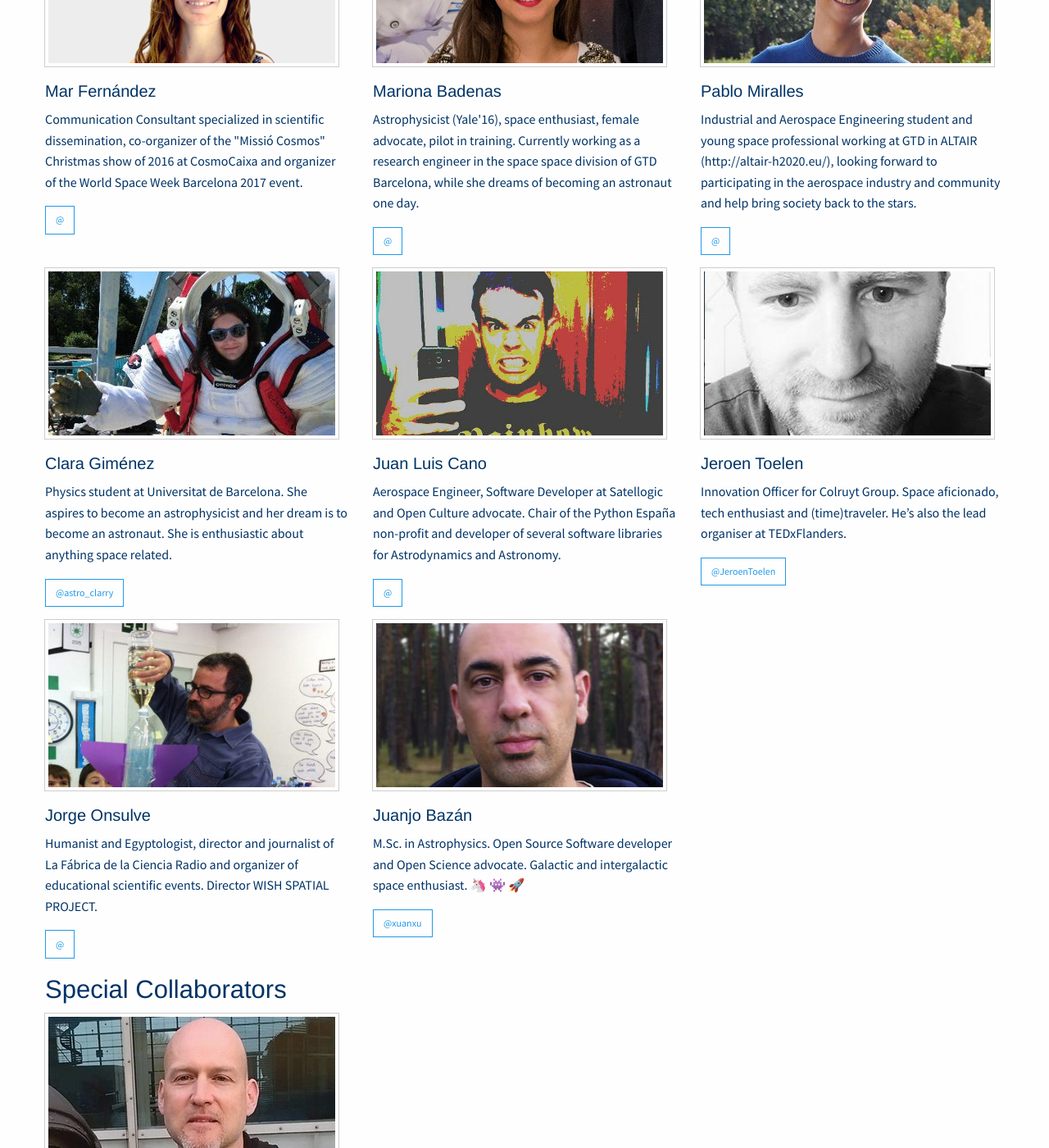
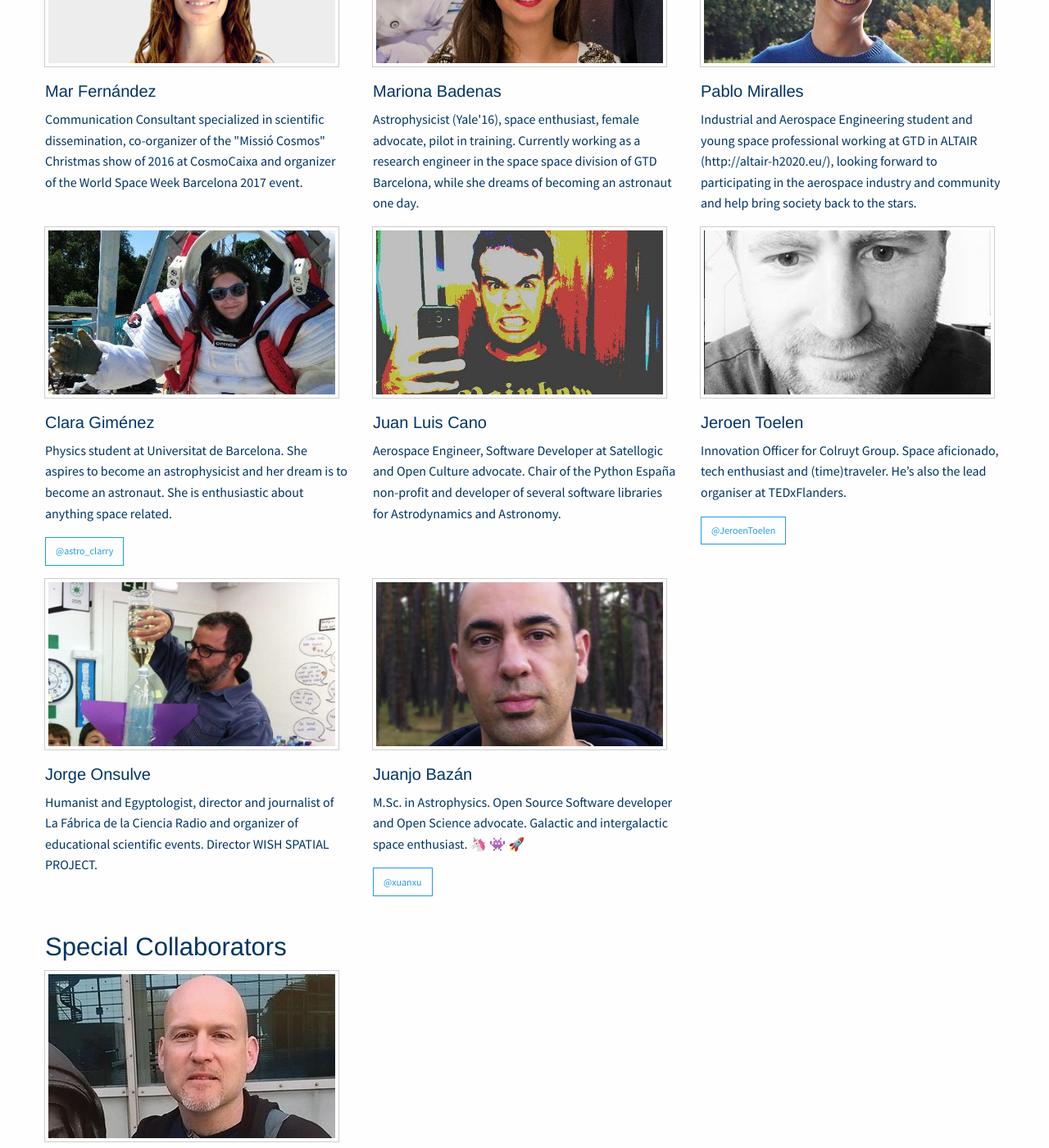
Before and after one commit to xuanxu/spaceup_bcn, a Jekyll site: the page built from team.html, in a window 1280 px wide and 1400 px high, scrolled down 970 px. Shown: the whole window at 82% size. Built offline with Jekyll 4.4.1, drawn with Linux system fonts in a browser that asks for light colours.

Commit message:
Formatting issues

```diff
--- a/index.html
+++ b/index.html
@@ -5,7 +5,7 @@ layout: default
 <div id="home-header" class="callout large bigpic">
   <div class="row column text-center">
     <p><img src="images/spaceuplogo.png" alt="SpaceUp Barcelona"></p>
-    <p class="button large">Coming soon in 2018</p>
+    <p class="button large">Coming soon in 2018!</p>
     <!--
     <p class="button large"><a class="mainlink" href="/registration">Registration is <span class="font-effect-neon">open</span>!</a></p>
     -->
--- a/team.html
+++ b/team.html
@@ -63,12 +63,14 @@ collaborators:
     <img class="thumbnail" src="/images/team/{{ member.pic }}">
     <h5>{{ member.name }}</h5>
     <p>{{ member.description }}</p>
-    {% if member.twitter != '' %}
+    {% if member.twitter %}
       <a href="https://twitter.com/{{ member.twitter }}" class="button small hollow">@{{ member.twitter }}</a>
     {% endif %}
   </div>
 {% endfor %}
 </div>
+
+<br/>
 
 <div class="row column">
   <h3>Special Collaborators</h3>
@@ -80,7 +82,7 @@ collaborators:
     <img class="thumbnail" src="/images/team/{{ collaborator.pic }}">
     <h5>{{ collaborator.name }}</h5>
     <p>{{ collaborator.description }}</p>
-    {% if collaborator.twitter != '' %}
+    {% if collaborator.twitter %}
       <a href="https://twitter.com/{{ collaborator.twitter }}" class="button small hollow">@{{ collaborator.twitter }}</a>
     {% endif %}
   </div>
```
